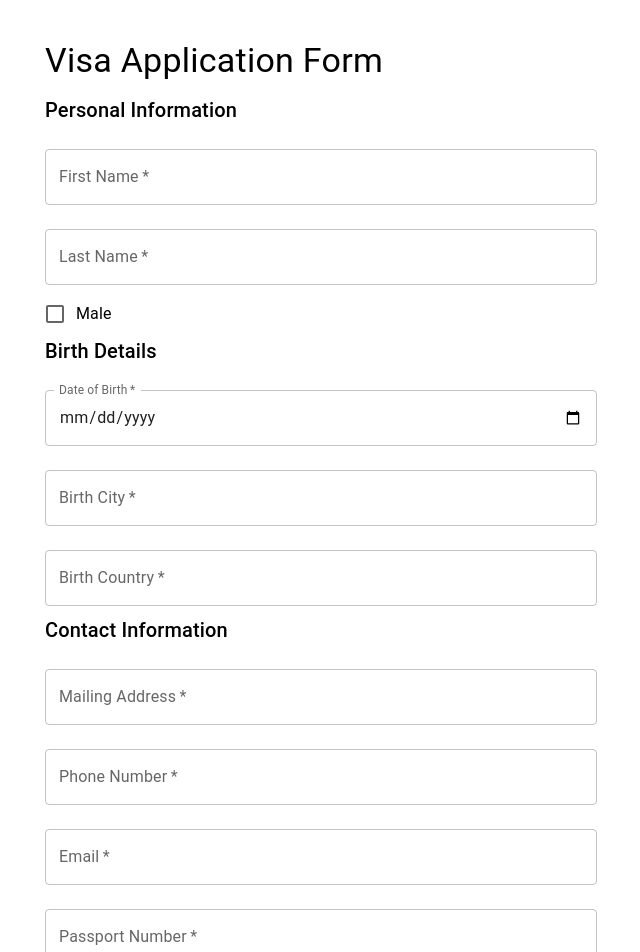
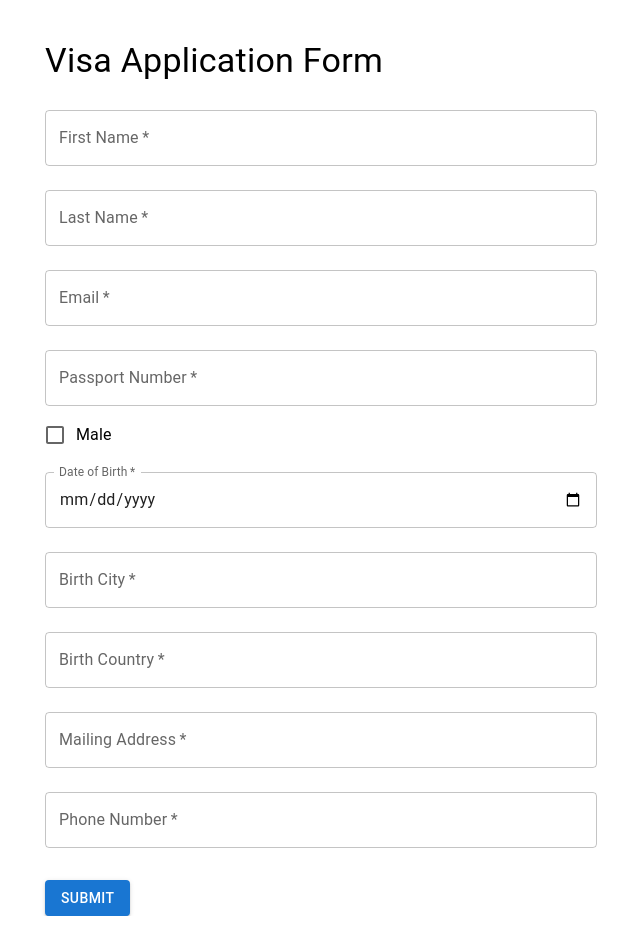
Before and after one commit to saidazimov720/React-16, a React (Create React App) app: page / in a window 1280 px wide. Shown: the top 952 px of the page, without its empty margins (319-959 px from the left). After the commit the page ends 916 px from the top, so only its background shows below. Built offline with nearby package versions, Linux system fonts and the light colour scheme.

Commit message:
corrections

```diff
--- a/src/components/FormPage.tsx
+++ b/src/components/FormPage.tsx
@@ -1,6 +1,6 @@
 import React, { useState } from 'react';
 import { useNavigate } from 'react-router-dom';
-import { Container, TextField, Button, Typography, Box, FormControlLabel, Checkbox, Grid } from '@mui/material';
+import { Container, TextField, Button, Typography, Box, FormControlLabel, Checkbox } from '@mui/material';
 
 interface FormData {
   firstName: string;
@@ -51,9 +51,6 @@ const FormPage: React.FC = () => {
           Visa Application Form
         </Typography>
         <form onSubmit={handleSubmit}>
-          <Typography variant="h6" gutterBottom>
-            Personal Information
-          </Typography>
           <TextField
             label="First Name"
             name="firstName"
@@ -72,14 +69,29 @@ const FormPage: React.FC = () => {
             required
             margin="normal"
           />
+          <TextField
+            label="Email"
+            name="email"
+            value={formData.email}
+            onChange={handleChange}
+            type="email"
+            fullWidth
+            required
+            margin="normal"
+          />
+          <TextField
+            label="Passport Number"
+            name="passportNumber"
+            value={formData.passportNumber}
+            onChange={handleChange}
+            fullWidth
+            required
+            margin="normal"
+          />
           <FormControlLabel
             control={<Checkbox name="gender" checked={formData.gender === 'Male'} onChange={handleChange} />}
             label="Male"
           />
-
-          <Typography variant="h6" gutterBottom>
-            Birth Details
-          </Typography>
           <TextField
             label="Date of Birth"
             name="dob"
@@ -109,10 +121,6 @@ const FormPage: React.FC = () => {
             required
             margin="normal"
           />
-
-          <Typography variant="h6" gutterBottom>
-            Contact Information
-          </Typography>
           <TextField
             label="Mailing Address"
             name="mailingAddress"
@@ -131,25 +139,6 @@ const FormPage: React.FC = () => {
             required
             margin="normal"
           />
-          <TextField
-            label="Email"
-            name="email"
-            value={formData.email}
-            onChange={handleChange}
-            type="email"
-            fullWidth
-            required
-            margin="normal"
-          />
-          <TextField
-            label="Passport Number"
-            name="passportNumber"
-            value={formData.passportNumber}
-            onChange={handleChange}
-            fullWidth
-            required
-            margin="normal"
-          />
           <Box mt={3}>
             <Button variant="contained" color="primary" type="submit">
               Submit
--- a/src/components/VerificationPage.tsx
+++ b/src/components/VerificationPage.tsx
@@ -29,10 +29,6 @@ const VerificationPage: React.FC = () => {
         <Typography variant="h4" component="h1" gutterBottom>
           Verify Your Information
         </Typography>
-
-        <Typography variant="h6" gutterBottom>
-          Personal Information
-        </Typography>
         <Typography variant="body1">
           <strong>First Name:</strong> {formData.firstName}
         </Typography>
@@ -40,11 +36,13 @@ const VerificationPage: React.FC = () => {
           <strong>Last Name:</strong> {formData.lastName}
         </Typography>
         <Typography variant="body1">
+          <strong>Email:</strong> {formData.email}
+        </Typography>
+        <Typography variant="body1">
+          <strong>Passport Number:</strong> {formData.passportNumber}
+        </Typography>
+        <Typography variant="body1">
           <strong>Gender:</strong> {formData.gender}
-        </Typography>
-
-        <Typography variant="h6" gutterBottom>
-          Birth Details
         </Typography>
         <Typography variant="body1">
           <strong>Date of Birth:</strong> {formData.dob}
@@ -55,21 +53,11 @@ const VerificationPage: React.FC = () => {
         <Typography variant="body1">
           <strong>Birth Country:</strong> {formData.birthCountry}
         </Typography>
-
-        <Typography variant="h6" gutterBottom>
-          Contact Information
-        </Typography>
         <Typography variant="body1">
           <strong>Mailing Address:</strong> {formData.mailingAddress}
         </Typography>
         <Typography variant="body1">
           <strong>Phone Number:</strong> {formData.phoneNumber}
-        </Typography>
-        <Typography variant="body1">
-          <strong>Email:</strong> {formData.email}
-        </Typography>
-        <Typography variant="body1">
-          <strong>Passport Number:</strong> {formData.passportNumber}
         </Typography>
         <Box mt={3}>
           <Button variant="contained" color="primary" onClick={() => alert('Verified!')}>
```
Also changed, not shown: src/components/FormPage.css (added, +10 -0 lines).
